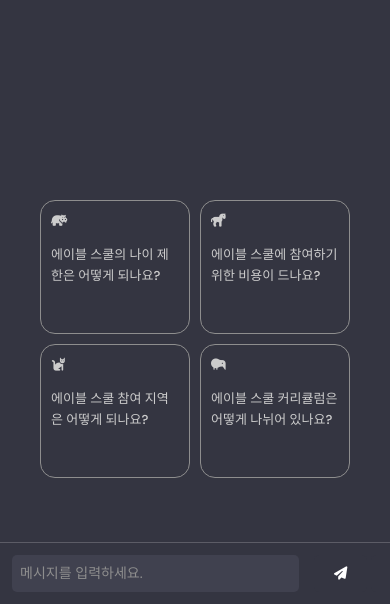
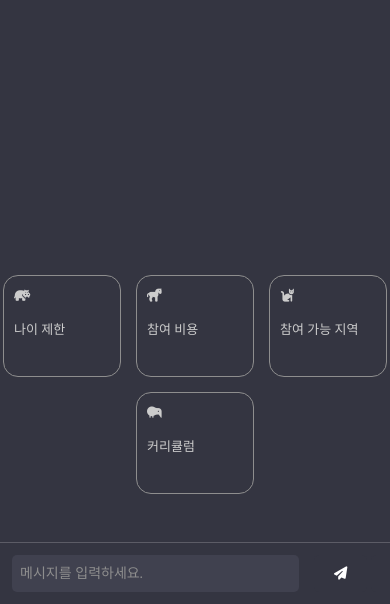
Before and after one commit to AIVLE-5th-TeamProject/MP7_AIVLE-RAG-Chatbot, a Django app: template templates/chatbot/index.html in a window 390 px wide. Shown: the part 240-844 px from the top of the page. Run offline with Django 5.2, Linux system fonts and the light colour scheme; the template is opened without the code that fills it, so the values that code supplies are empty.

Commit message:
Fix: FAQ 메세지 css 수정 및 메세지 요약

```diff
--- a/static/chatbot/style.css
+++ b/static/chatbot/style.css
@@ -226,14 +226,14 @@ body{
     height: 200px;
     width: 100%;
     gap: 20px;
-    margin-bottom: 4rem;
+    margin-bottom: 1rem;
     flex-wrap: wrap;
 }
 
 .faq-card {
     font-family: "Noto Sans KR", sans-serif;
-    height: 9rem;
-    width: 10rem;
+    height: 6rem;
+    width: 7rem;
     padding: 10px;
     border: 1px;
     border-radius: 15px;
@@ -254,14 +254,29 @@ body{
 
 @media (max-width: 450px) {
     .faq-container {
-        height: auto; /* 높이를 자동으로 조정 */
-        gap: 10px; /* 간격을 줄임 */
+        height: auto;
+        gap: 8px;
+        margin-bottom: 3rem;
     }
 
     .faq-card {
         font-size: 13px;
-        height: 7rem; /* 높이를 줄임 */
-        width: 8rem; /* 너비를 줄임 */
+        height: 4rem;
+        width: 4rem;
+    }
+}
+
+@media (max-width: 768px) {
+    .faq-container {
+        height: auto;
+        gap: 15px;
+        margin-bottom: 3rem;
+    }
+
+    .faq-card {
+        font-size: 13px;
+        height: 5rem;
+        width: 6rem;
     }
 }
 
--- a/templates/chatbot/index.html
+++ b/templates/chatbot/index.html
@@ -43,25 +43,25 @@
             <div class="faq-card" data-question="에이블 스쿨의 나이 제한은 어떻게 되나요?">
                 <div>
                     <i class="fas fa-solid fa-hippo"></i>
-                    <p>에이블 스쿨의 나이 제한은 어떻게 되나요?</p>
+                    <p>나이 제한</p>
                 </div>
             </div>
             <div class="faq-card" data-question="에이블 스쿨에 참여하기 위한 비용이 드나요?">
                 <div>
                     <i class="fas fa-solid fa-horse"></i>
-                    <p>에이블 스쿨에 참여하기 위한 비용이 드나요?</p>
+                    <p>참여 비용</p>
                 </div>
             </div>
             <div class="faq-card" data-question="에이블 스쿨 참여 지역은 어떻게 되나요?">
                 <div>
                     <i class="fas fa-solid fa-cat"></i>
-                    <p>에이블 스쿨 참여 지역은 어떻게 되나요?</p>
+                    <p>참여 가능 지역</p>
                 </div>
             </div>
             <div class="faq-card" data-question="에이블 스쿨 커리큘럼은 어떻게 나뉘어 있나요?">
                 <div>
                     <i class="fas fa-solid fa-kiwi-bird"></i>
-                    <p>에이블 스쿨 커리큘럼은 어떻게 나뉘어 있나요?</p>
+                    <p>커리큘럼</p>
                 </div>
             </div>
         </div>
```
